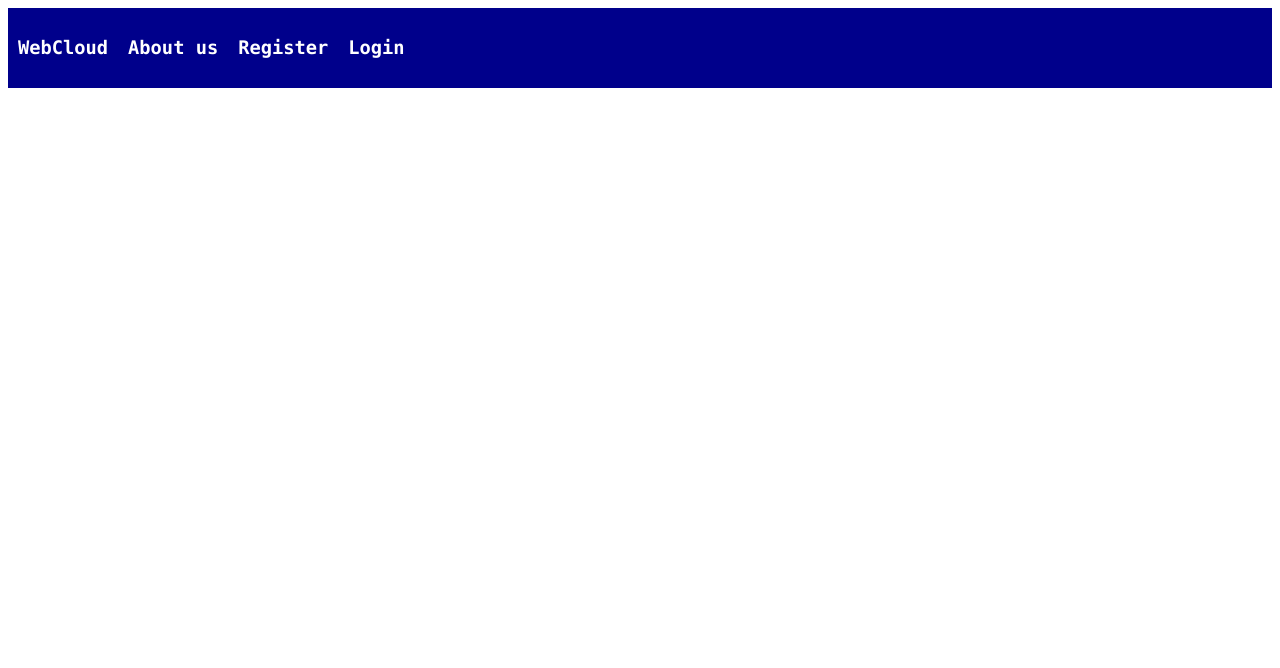
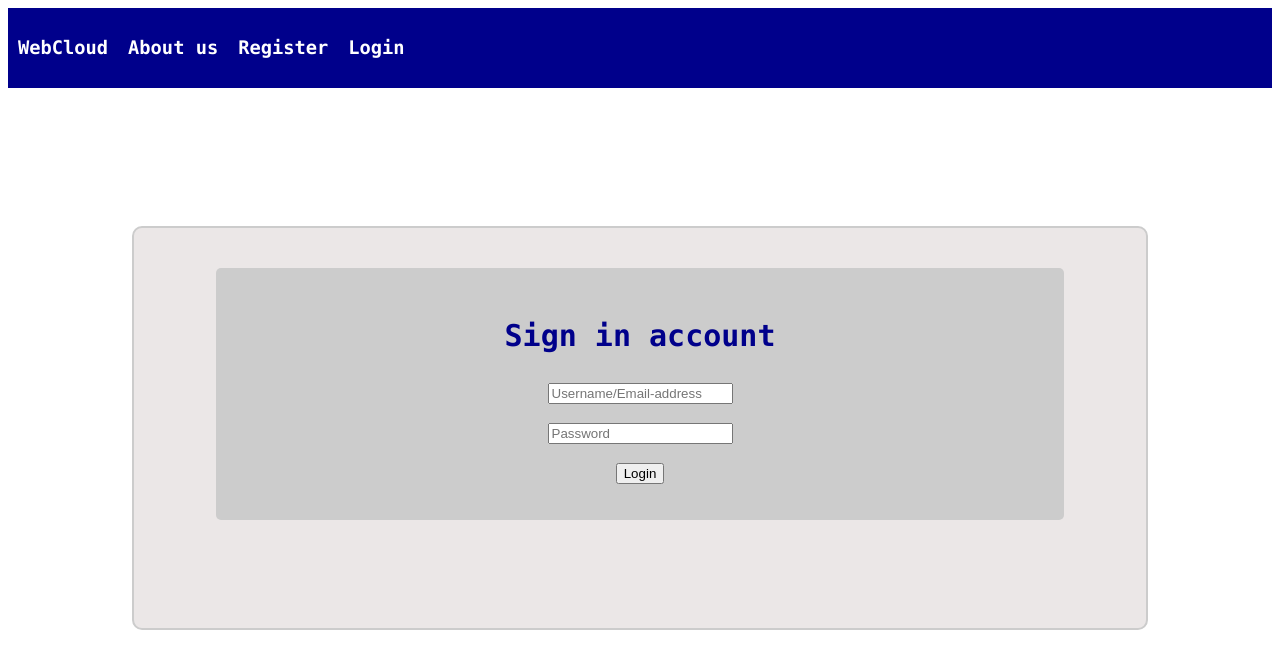
Before and after one commit to Trisna22/WebCloud, a website: page html/login.html in a window 1280 px wide. Drawn offline with Linux system fonts and the light colour scheme.

Commit message:
starter for html page

```diff
--- a/app.js
+++ b/app.js
@@ -26,7 +26,7 @@ app.get('/', function (request, response) {
 });
 
 app.get('/login', function(request, response) {
-        response.send(buildRegisterPage
+        response.send(buildLoginPage
                 ("<p>In order to proceed you need " +
                 "to <a href=\"/login\">login</a> or" +
                 " create an account first!</p>")
--- a/html/login.html
+++ b/html/login.html
@@ -1,6 +1,7 @@
 <html>
 <head>
         <link rel="stylesheet" href="/static/default-style.css">
+        <link rel="stylesheet" href="/static/login-style.css">
 </head>
 <body>
         <header>
@@ -21,7 +22,19 @@
                 </ul>
                 </div>
         </header>
-
+        <br><br>
+        <center>
+                <div class="loginBox">
+                        <div class="inputBox">
+                                <h3>Sign in account</h3>
+                                <form action="/login" method="post">
+                                        <input type="text" name="userName" placeholder="Username/Email-address"><br><br>
+                                        <input type="password" name="password" placeholder="Password"><br><br>
+                                        <button type="submit" >Login</button>
+                                </form>
+                        </div>
+                </div>
+        </center>
 
 </body>
 </html>
--- /dev/null
+++ b/html/static/login-style.css
@@ -0,0 +1,28 @@
+.loginBox {
+        margin-top: 100px;
+        width: 80%;
+        height: 400px;
+        border: 2px solid #ccc;
+        border-radius:  10px;
+        background-color: rgb(235, 231, 231);
+}
+.loginBox h3 {
+        color: darkblue;
+        font-size: 30px;
+}
+
+.inputBox {
+        margin-top: 40px;
+        background-color: #ccc;
+        padding: 20px;
+        width: 80%;
+        border-radius: 5px;
+}
+
+.inputBox p {
+        margin-bottom: 0px;
+}
+
+.inputBox input:hover {
+        cursor: pointer;
+}
```
Also changed, not shown: accountHandler.js (+26 -12 lines), 2 other files.
